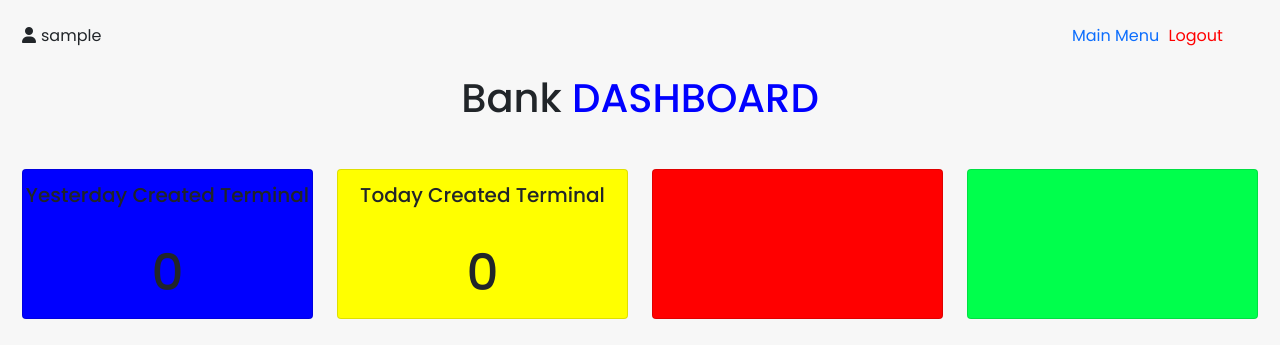
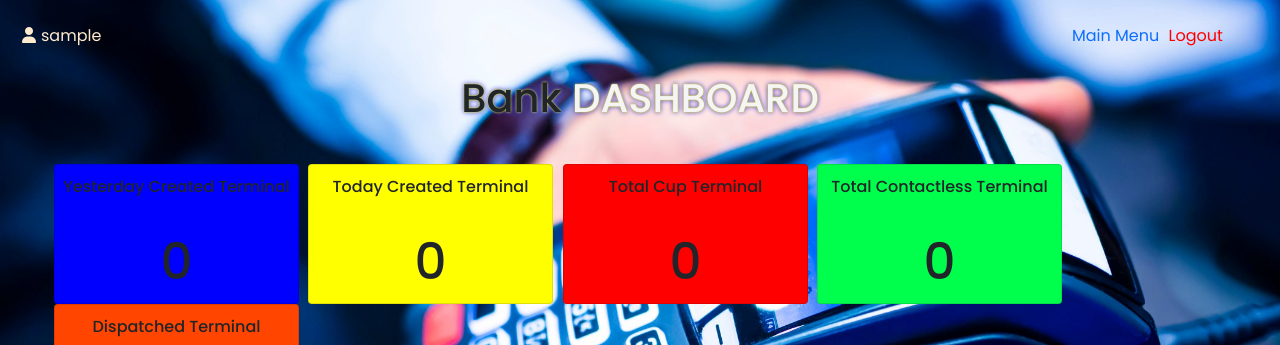
Before and after one commit to YBPrasad/BankApplication, a PHP site: page /home.php in a window 1280 px wide. Shown: the top 345 px of the page. Run offline with PHP 8.4, Linux system fonts and the light colour scheme; the visitor is signed in with stand-in values (Sample User, id 1); data that the repository does not hold is empty; some libraries are stand-ins or nearby versions.

Commit message:
dashboard modify

```diff
--- a/css/style.css
+++ b/css/style.css
@@ -121,12 +121,29 @@ body{
   object-fit: cover;
   border-radius: 50%;
 }
+.home ul{
+  list-style: none;
+/* background-color: #0000FF; */
+}
 
+.home ul li{
+  display: inline-block;
+ padding-right: 5px;
+
+}
+.home .card ul{
+  font-size: 15px;
+}
+.home .card ul li{
+  display: block;
+}
 .home .card{
-  margin: 5px 0;
-  height: 150px;
+
+  height: 140px;
   align-items: center;
-  font-size: 20px;
+  font-size: 16px;
+  width: 245px;
+
 }
 .home .card p{
   margin-top: 10px;
@@ -148,6 +165,10 @@ body{
 
 .home .c4{
   background: rgb(0, 255, 76);
+}
+
+.home .c5{
+  background: orangered;
 }
 
 .home .card .no{
--- a/home.php
+++ b/home.php
@@ -8,13 +8,13 @@ if (!isset($_SESSION['username'])) {
 include("header.php");
 ?>
 
-<body>
+<body class="dashboard">
     <div class="container-fluid home">
         <br>
         <div class="row">
 
             <div class="col-md-10">
-                <p><i class="fas fa-user" style="margin-right:5px"></i><?php echo $_SESSION['username'] ?></p>
+                <p style="color:blanchedalmond"><i class="fas fa-user" style="margin-right:5px;"></i><?php echo $_SESSION['username'] ?></p>
             </div>
 
             <div class="col-md-2">
@@ -22,10 +22,11 @@ include("header.php");
                 <a href="logout.php" style="color:red;margin-left:5px">Logout</a>
             </div>
         </div>
-        <h1 class="heading" style="text-align:center;padding:10px 0"> Bank <span style="color:blue">DASHBOARD</span> </h1>
+        <h1 class="heading" style="text-align:center;padding:10px 0;text-shadow: 0 0 3px #FF0, 0 0 5px #0000FF;""> Bank <span style="color:whitesmoke">DASHBOARD</span> </h1>
         <br>
-        <div class="row">
-            <div class="col-md-3" style="text-align:center;">
+
+        <ul>
+            <li class="" style="text-align:center;">
                 <div class="card c1 animate__animated animate__flipInX">
                     <p>Yesterday Created Terminal</p>
                     <div class="no">
@@ -43,9 +44,9 @@ include("header.php");
                 <!-- <div class="card">
                     card02
                 </div> -->
-            </div>
+</li>
 
-            <div class="col-md-3" style="text-align:center;">
+            <li class="" style="text-align:center;">
                 <div class="card c2 animate__animated animate__flipInX">
                     <p>Today Created Terminal</p>
                     <div class="no">
@@ -59,25 +60,58 @@ include("header.php");
                         ?>
                     </div>
                 </div>
-            </div>
-            <div class="col-md-3" style="text-align:center;">
+</li>
+            <li class="" style="text-align:center;">
                 <div class="card c3 animate__animated animate__flipInX">
+                    <p>Total Cup Terminal</p>
+                    <div class="no">
+                        <?php
+                            include("php/config.php");
 
-                    <div class="no">
+                            $sql=mysqli_query($conn,"select * from terminal where cup='yes';");
+                        ?>
+                        <p style="font-size:50px"><?php echo mysqli_num_rows($sql) ?></p>
                     </div>
                 </div>
-            </div>
-            <div class="col-md-3" style="text-align:center;">
+</li>
+            <li class="" style="text-align:center;">
                 <div class="card c4 animate__animated  animate__flipInX">
+                    <p>Total Contactless Terminal</p>
+                    <div class="no">
+                    <?php
+                            include("php/config.php");
 
-                    <div class="no">
+                            $sql=mysqli_query($conn,"select * from terminal where nfc='yes';");
+                        ?>
+                        <p style="font-size:50px"><?php echo mysqli_num_rows($sql) ?></p>
                     </div>
                 </div>
-            </div>
+</li>
+
+            <li class="" style="text-align:center;">
+                <div class="card c5 animate__animated  animate__flipInX">
+                    <p>Dispatched Terminal</p>
+                    <div class="no">
+                        <?php
+                            include("php/config.php");
+                            $sql1=mysqli_query($conn,"select * from terminal where vender='epic';");
+                            $sql2=mysqli_query($conn,"select * from terminal where vender='sits';");
+                            $sql3=mysqli_query($conn,"select * from terminal where vender='cba';");
+                            $sql4=mysqli_query($conn,"select * from terminal where vender='inter';");
 
 
+                        ?>
+                        <ul>
+                            <li>EPIC Lanka - <?php echo mysqli_num_rows($sql1) ?></li>
+                            <li>SITS       - <?php echo mysqli_num_rows($sql2) ?></li>
+                            <li>CBA        - <?php echo mysqli_num_rows($sql3) ?></li>
+                            <li>Interblocks- <?php echo mysqli_num_rows($sql4) ?></li>
+                        </ul>
+                    </div>
+                </div>
+</li>
 
-        </div>
+</ul>
         <br>
         <div class="row bottom-img">
             <div class="col-md-2"></div>
--- a/viewterminal.php
+++ b/viewterminal.php
@@ -139,11 +139,6 @@
                                         </div>
                                     </div>
 
-
-
-
-
-
                                 <?php
                             }
                         }
```
Also changed, not shown: createform.php (+19 -3 lines), php/createterminal.php (+4 -3 lines).
